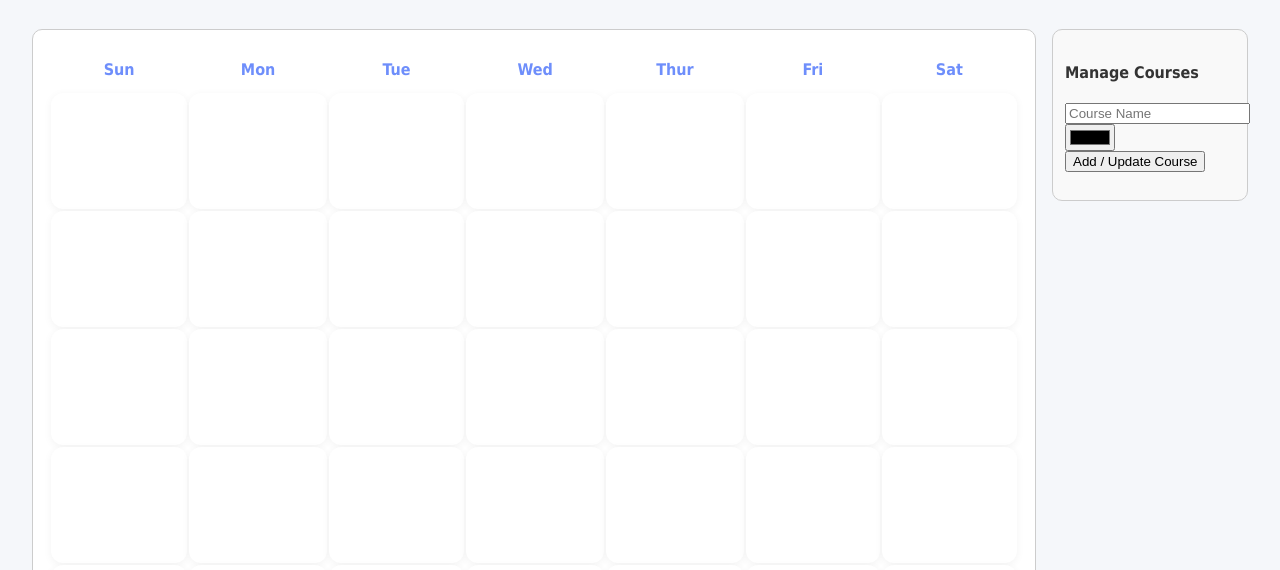
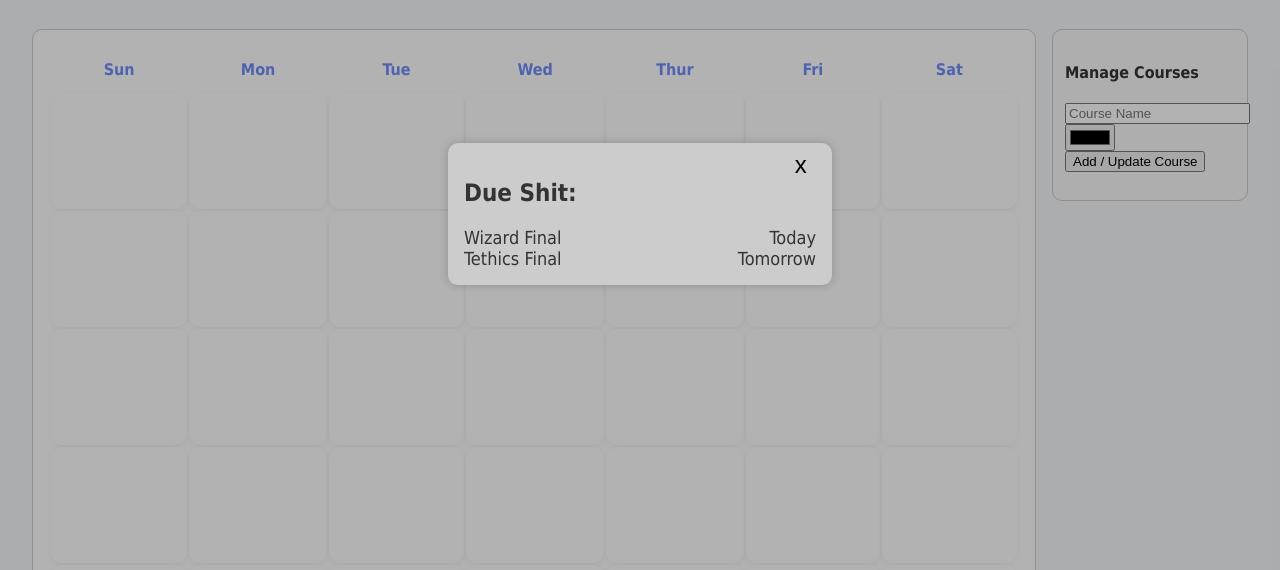
Before and after one commit to Isaac-Quan/ACIT-2911, a website: page views/index.html in a window 1280 px wide. Shown: the part 186-756 px from the top of the page. Drawn offline with nearby package versions, Linux system fonts and the light colour scheme; no server answers.

Commit message:
fixed calendar picker + added notification system

```diff
--- a/public/css/styles2.css
+++ b/public/css/styles2.css
@@ -40,6 +40,50 @@ td p{
 .task-container {
     height: 100%;
     width: 100%;
+}
+
+.course-item {
+    display: flex;
+    justify-content: space-between;
+    width: 22rem;
+    font-size: large;
+}
+#notifcation-modal{
+    display: none;
+}
+.modal-bg {
+    position: absolute;
+    width: 100%;
+    height: 100%;
+    top: 0%;
+    background-color: rgba(0, 0, 0, 0.3);
+}
+
+.modal-box {
+    position: absolute;
+    /* display: flex; */
+    left: 50%;
+    top: 50%;
+    transform: translate(-50%, -50%);
+    background-color: #ccc;
+    padding: 1rem;
+    box-shadow: 0px 0px 10px rgba(0, 0, 0, 0.2);
+    border-radius: 10px;
+}
+
+.modal-exit-btn {
+    border: none;
+    background: none;
+    cursor: pointer;
+    font-size: x-large;
+
+    position: absolute;
+    top: 5%;
+    right: 5%;
+}
+
+.modal-exit-btn:hover {
+    color: red;
 }
 
 /* highlights the current day */
@@ -321,8 +365,8 @@ td p{
 
 td button {
     position:absolute;
-    bottom: 0px;
-    right: 0px;
+    /* bottom: 0px;
+    right: 0px; */
     background: none;
     border: none;
     color:#2a21b0;
--- a/public/js/script.js
+++ b/public/js/script.js
@@ -49,6 +49,7 @@ document.addEventListener("DOMContentLoaded", () => {
     makeModalDraggable();
 
     renderCalender()
+    showNotifications()
 
 });
 
@@ -290,7 +291,7 @@ function hexToRGB(hex) {
 
 
 // Create Draggable Task
-function createDraggableTask(text,color) {
+function createDraggableTask(text, color) {
     // border for boundary
     const task = document.createElement("div");
     task.textContent = text;
@@ -449,7 +450,7 @@ function setupCalendarUI() {
 // Handle month picker change
 function handleChange(event) {
     const selected = event.target.value;     // "2025-07"
-    const fixedDate = selected + "-01";      // "2025-07-01"
+    const fixedDate = selected + "-1";      // "2025-07-01"
     console.log("User picked month:", fixedDate); //  optional for debugging
     renderCalender(fixedDate);               // Update the calendar
 }
@@ -471,3 +472,137 @@ async function populateCourseDropdown() {
 document.addEventListener("DOMContentLoaded", () => {
     populateCourseDropdown();
 });
+
+
+
+const showNotifications = () => {
+
+    // test event list
+    const eventList = {
+        "2025-5": {
+            16: {
+                events: [
+                    {
+                        text: "Wizard Final",
+                        color: "rgba()"
+                    }
+                ]
+            },
+            17: {
+                events: [
+                    {
+                        text: "Tethics Final"
+                    }
+                ]
+            }
+        },
+        "2025-6": {
+            1: {
+                events: [
+                    { text: "PE Final" }
+                ]
+            },
+            9: {
+                events: [
+                    { text: "War Quiz" }
+                ]
+            },
+        }
+    }
+
+
+    let modal = document.querySelector("#notifcation-modal")
+    modal.style.display ="block"
+
+
+    // variable that checks events that are due in x days
+    const dueSoon = 3
+
+    const currentDate = new Date()
+
+    let yearMonth = `${currentDate.getFullYear()}-${currentDate.getMonth() + 1}`
+
+
+    // checks if there are notifications
+    if (typeof eventList[yearMonth] == "undefined" || Object.keys(eventList[yearMonth]).length == 0) {
+        console.log("No notifs", Object.keys(eventList).length > 0);
+        return
+
+    }
+
+
+    let dueShit = []
+
+    for (let index = currentDate.getDate(); index <= currentDate.getDate() + dueSoon; index++) {
+
+        temp = new Date()
+        temp.setDate(index)
+        let key = `${temp.getFullYear()}-${temp.getMonth() + 1}`
+        let key2 = temp.getDate()
+
+
+        // check if there are any events for that date
+        if (eventList[key]?.[key2]?.events.length > 0) {
+
+            // adds events to render list
+            eventList[key][key2]?.events.forEach(x => {
+
+                dueShit.push({ text: x.text, due: index - currentDate.getDate() })
+            })
+
+        }
+
+    }
+
+
+    let notifsBox = document.querySelector("#notif-box")
+
+    // adding items to modal
+    dueShit.forEach(course => {
+        const courseItem = document.createElement("div");
+        courseItem.className = "course-item"
+        const courseText = document.createElement("div");
+        courseText.innerText = course.text
+
+        const courseDue = document.createElement("div");
+
+        switch (course.due) {
+            case 0:
+
+                courseDue.innerText = "Today"
+                break;
+
+            case 1:
+                courseDue.innerText = "Tomorrow"
+                break;
+
+            default:
+
+                courseDue.innerText = course.due + " days"
+                break;
+        }
+
+
+        courseItem.appendChild(courseText)
+        courseItem.appendChild(courseDue)
+        notifsBox.appendChild(courseItem)
+
+        // disables scrolling
+        document.body.style.overflow = "hidden"
+
+    })
+
+}
+
+
+
+const exitNotifications = () => {
+
+    // reenable scrollbar
+    document.body.style.overflow = "auto";
+
+    // rehide modal
+    let modal = document.querySelector("#notifcation-modal");
+    modal.style.display = "none"
+
+}
--- a/views/index.html
+++ b/views/index.html
@@ -36,7 +36,13 @@
                 <table>
                     <thead>
                         <tr id="days">
-                    <th>Sun</th><th>Mon</th><th>Tue</th><th>Wed</th><th>Thur</th><th>Fri</th><th>Sat</th>
+                            <th>Sun</th>
+                            <th>Mon</th>
+                            <th>Tue</th>
+                            <th>Wed</th>
+                            <th>Thur</th>
+                            <th>Fri</th>
+                            <th>Sat</th>
                         </tr>
                     </thead>
                     <tbody>
@@ -277,6 +283,20 @@
             </div>
         </div>
 
+        <!-- Notification modal -->
+        <div id="notifcation-modal">
+            <div class="modal-bg" onclick="exitNotifications()"></div>
+
+            <div class="modal-box">
+                <button class="modal-exit-btn" onclick="exitNotifications()">x</button>
+
+                <h2>Due Shit:</h2>
+                <div id="notif-box"></div>
+            </div>
+
+
+        </div>
+
         <!-- Pop-up Modal -->
         <div id="eventModal">
             <div id="modalHeader">
```
Lines whose indentation alone changed are shown as unchanged.
